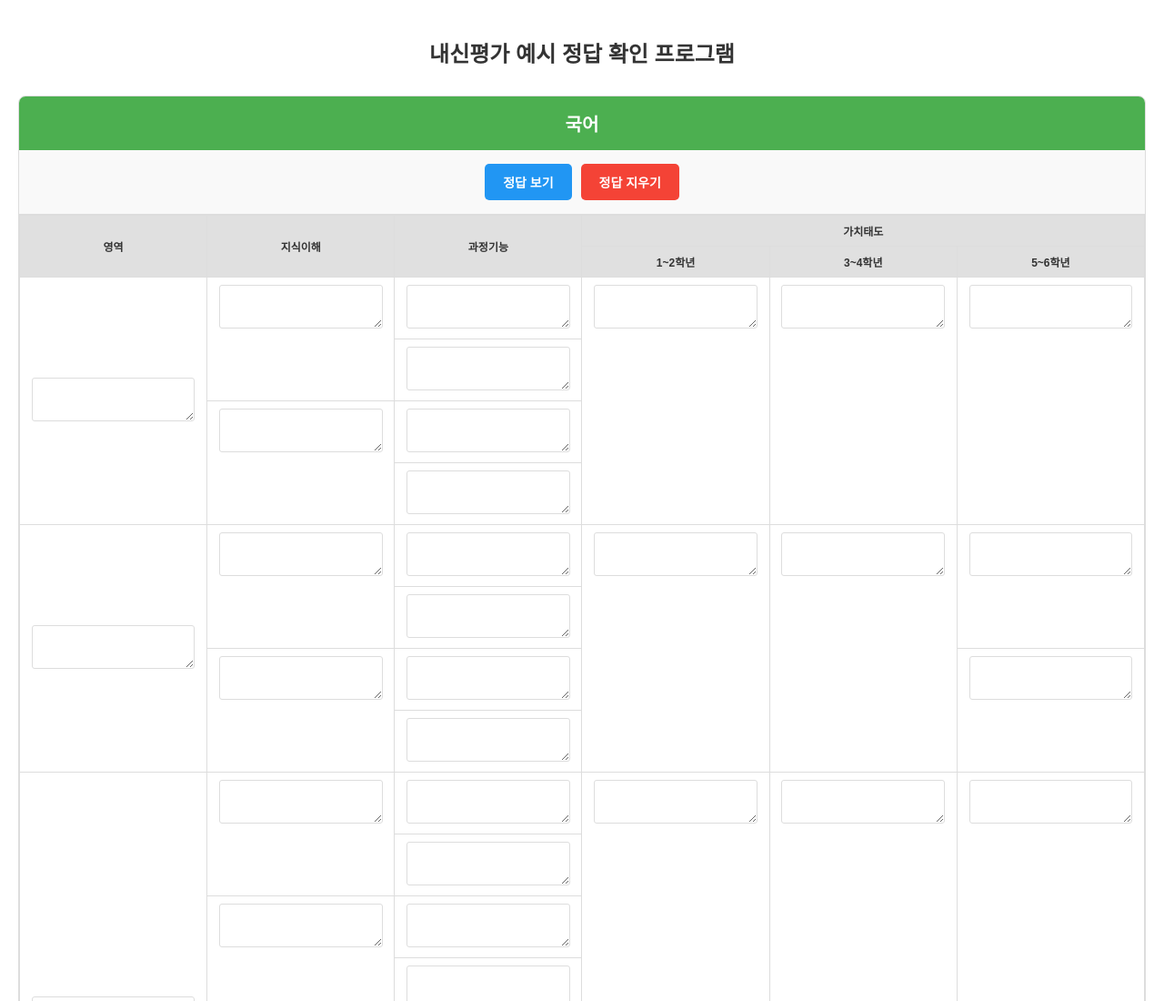
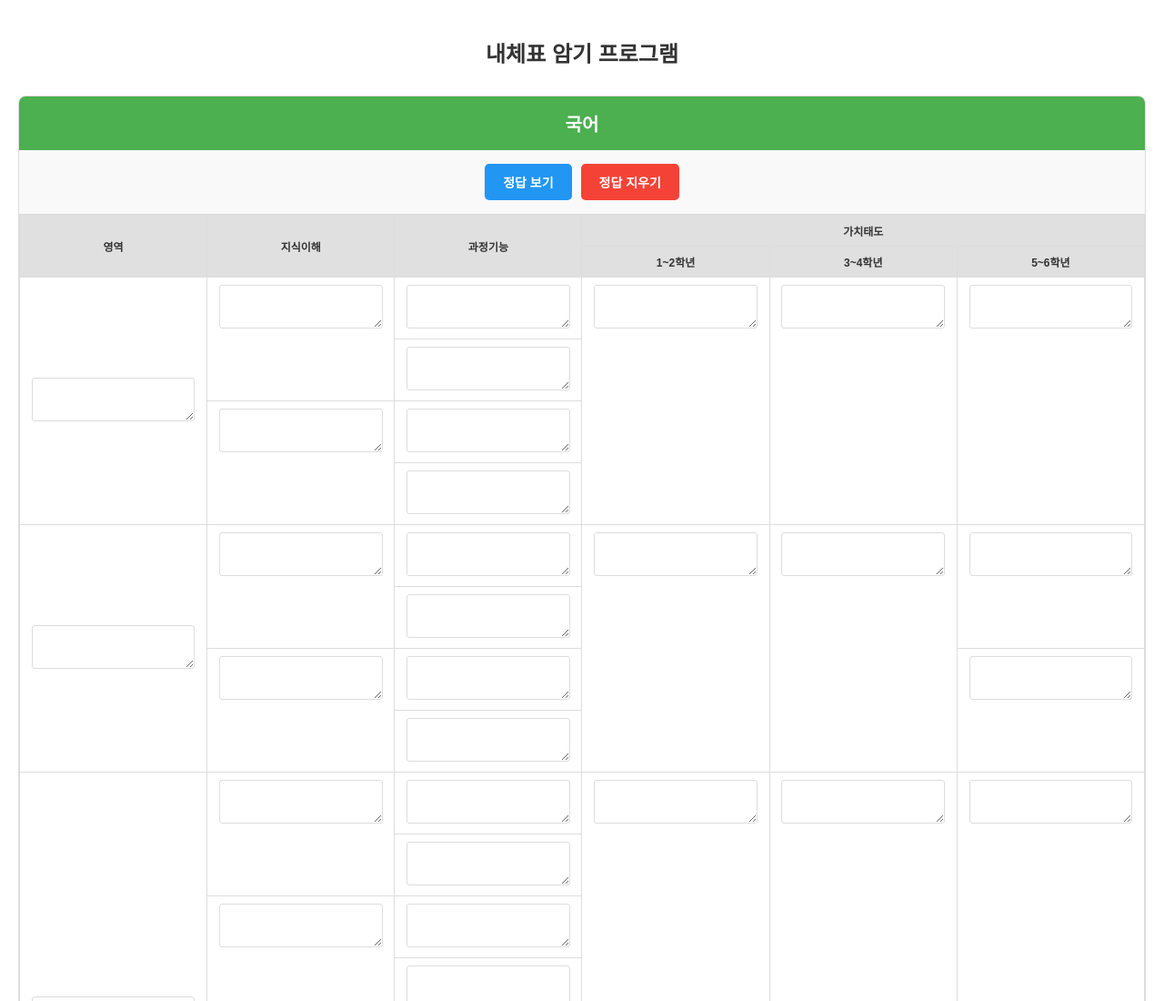
Before and after one commit to jpark-aviation/NAECHEPYO, a plain HTML site: page index.html in a window 1280 px wide. Shown: the top 1100 px of the page at 91% size. Drawn offline with Linux system fonts and the light colour scheme.

Commit message:
Add files via upload

```diff
--- a/index.html
+++ b/index.html
@@ -243,7 +243,7 @@
 </head>
 <body>
     <div class="container">
-        <h1>내신평가 예시 정답 확인 프로그램</h1>
+        <h1>내체표 암기 프로그램</h1>
 
         <div class="subject-section">
             <div class="subject-header">국어</div>
```
